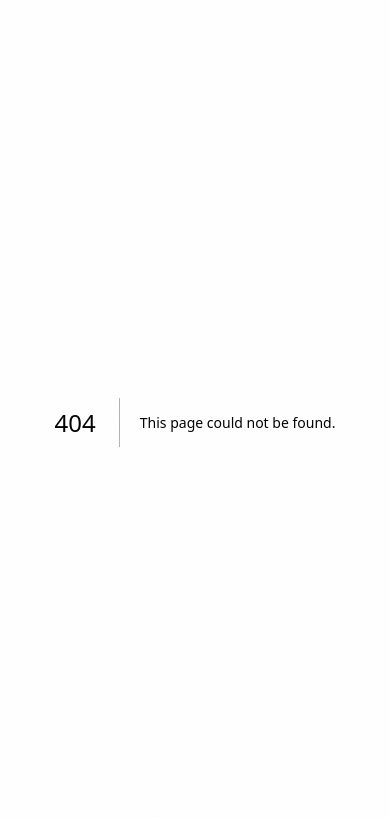
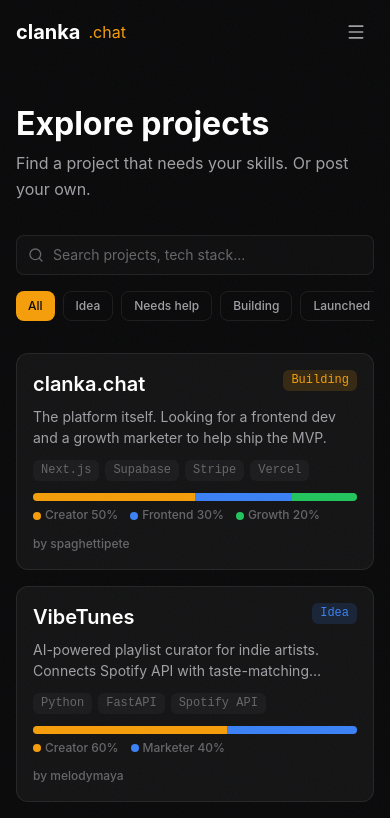
Before and after one commit to clanka-chat/ws-test-7-eED7Q-, a Next.js app: page /explore in a window 390 px wide. Before the commit this address had no page. Shown: the top 818 px of the page. Built offline with nearby package versions, Linux system fonts and the light colour scheme; a web font is replaced by a local one.

Commit message:
agent2: explore page with search, stage filter, responsive 3/2/1 card grid, mock data

```diff
--- /dev/null
+++ b/src/app/explore/page.tsx
@@ -0,0 +1,241 @@
+"use client";
+
+import { useState } from "react";
+import { Nav } from "@/components/Nav";
+import { Footer } from "@/components/Footer";
+import { ProjectCard } from "@/components/ProjectCard";
+import { Search } from "lucide-react";
+import type { Project, ProjectRole } from "../../../types/database";
+
+const STAGES = ["all", "idea", "needs-help", "building", "launched"] as const;
+
+const MOCK_PROJECTS: (Project & { roles: ProjectRole[]; creatorName: string })[] = [
+  {
+    id: "1",
+    slug: "clanka-chat-k8m2x4",
+    creator_id: "u1",
+    name: "clanka.chat",
+    description:
+      "The platform itself. Looking for a frontend dev and a growth marketer to help ship the MVP.",
+    stage: "building",
+    tech_stack: ["Next.js", "Supabase", "Stripe", "Vercel"],
+    business_model: "Platform fee (5%)",
+    domain_plan: null,
+    time_commitment: "20+ hrs/week",
+    timezone: "UTC-5",
+    is_public: true,
+    github_repo_name: null,
+    github_repo_full_name: null,
+    github_repo_url: null,
+    vercel_project_id: null,
+    vercel_deploy_hook_url: null,
+    live_url: null,
+    created_at: "2026-03-01T00:00:00Z",
+    updated_at: "2026-03-06T00:00:00Z",
+    roles: [
+      { id: "r1", project_id: "1", role_title: "Creator", role_type: "code", description: null, revenue_split: 50, filled: true, filled_by: "u1", created_at: "2026-03-01T00:00:00Z" },
+      { id: "r2", project_id: "1", role_title: "Frontend", role_type: "code", description: null, revenue_split: 30, filled: false, filled_by: null, created_at: "2026-03-01T00:00:00Z" },
+      { id: "r3", project_id: "1", role_title: "Growth", role_type: "marketing", description: null, revenue_split: 20, filled: false, filled_by: null, created_at: "2026-03-01T00:00:00Z" },
+    ],
+    creatorName: "spaghettipete",
+  },
+  {
+    id: "2",
+    slug: "vibetunes-p3r7n1",
+    creator_id: "u2",
+    name: "VibeTunes",
+    description:
+      "AI-powered playlist curator for indie artists. Connects Spotify API with taste-matching algorithms.",
+    stage: "idea",
+    tech_stack: ["Python", "FastAPI", "Spotify API"],
+    business_model: "Freemium",
+    domain_plan: null,
+    time_commitment: "10-15 hrs/week",
+    timezone: "UTC+1",
+    is_public: true,
+    github_repo_name: null,
+    github_repo_full_name: null,
+    github_repo_url: null,
+    vercel_project_id: null,
+    vercel_deploy_hook_url: null,
+    live_url: null,
+    created_at: "2026-03-02T00:00:00Z",
+    updated_at: "2026-03-05T00:00:00Z",
+    roles: [
+      { id: "r4", project_id: "2", role_title: "Creator", role_type: "code", description: null, revenue_split: 60, filled: true, filled_by: "u2", created_at: "2026-03-02T00:00:00Z" },
+      { id: "r5", project_id: "2", role_title: "Marketer", role_type: "marketing", description: null, revenue_split: 40, filled: false, filled_by: null, created_at: "2026-03-02T00:00:00Z" },
+    ],
+    creatorName: "melodymaya",
+  },
+  {
+    id: "3",
+    slug: "shipkit-w9d5j6",
+    creator_id: "u3",
+    name: "ShipKit",
+    description:
+      "Boilerplate generator for vibecoded apps. Pick your stack, get a deployable starter in 30 seconds.",
+    stage: "needs-help",
+    tech_stack: ["TypeScript", "CLI", "Templates"],
+    business_model: "One-time purchase",
+    domain_plan: null,
+    time_commitment: "15-20 hrs/week",
+    timezone: "UTC-8",
+    is_public: true,
+    github_repo_name: null,
+    github_repo_full_name: null,
+    github_repo_url: null,
+    vercel_project_id: null,
+    vercel_deploy_hook_url: null,
+    live_url: null,
+    created_at: "2026-03-03T00:00:00Z",
+    updated_at: "2026-03-06T00:00:00Z",
+    roles: [
+      { id: "r6", project_id: "3", role_title: "Creator", role_type: "code", description: null, revenue_split: 55, filled: true, filled_by: "u3", created_at: "2026-03-03T00:00:00Z" },
+      { id: "r7", project_id: "3", role_title: "Backend", role_type: "code", description: null, revenue_split: 45, filled: false, filled_by: null, created_at: "2026-03-03T00:00:00Z" },
+    ],
+    creatorName: "devdaniel",
+  },
+  {
+    id: "4",
+    slug: "pixelpay-m4k9q2",
+    creator_id: "u4",
+    name: "PixelPay",
+    description:
+      "Micropayment system for digital art. Creators get paid per view with crypto-backed microtransactions.",
+    stage: "launched",
+    tech_stack: ["React", "Node.js", "Stripe", "PostgreSQL"],
+    business_model: "Transaction fee",
+    domain_plan: null,
+    time_commitment: "5-10 hrs/week",
+    timezone: "UTC+0",
+    is_public: true,
+    github_repo_name: null,
+    github_repo_full_name: null,
+    github_repo_url: null,
+    vercel_project_id: null,
+    vercel_deploy_hook_url: null,
+    live_url: "https://pixelpay.vercel.app",
+    created_at: "2026-02-15T00:00:00Z",
+    updated_at: "2026-03-06T00:00:00Z",
+    roles: [
+      { id: "r8", project_id: "4", role_title: "Creator", role_type: "code", description: null, revenue_split: 50, filled: true, filled_by: "u4", created_at: "2026-02-15T00:00:00Z" },
+      { id: "r9", project_id: "4", role_title: "Designer", role_type: "design", description: null, revenue_split: 25, filled: true, filled_by: "u5", created_at: "2026-02-20T00:00:00Z" },
+      { id: "r10", project_id: "4", role_title: "Marketer", role_type: "marketing", description: null, revenue_split: 25, filled: true, filled_by: "u6", created_at: "2026-02-22T00:00:00Z" },
+    ],
+    creatorName: "artisanalice",
+  },
+  {
+    id: "5",
+    slug: "growthbot-x7n3v8",
+    creator_id: "u5",
+    name: "GrowthBot",
+    description:
+      "Automated social media scheduling with AI captions. Post once, reach everywhere.",
+    stage: "building",
+    tech_stack: ["Next.js", "OpenAI", "Twitter API", "Meta API"],
+    business_model: "SaaS subscription",
+    domain_plan: null,
+    time_commitment: "10-15 hrs/week",
+    timezone: "UTC-5",
+    is_public: true,
+    github_repo_name: null,
+    github_repo_full_name: null,
+    github_repo_url: null,
+    vercel_project_id: null,
+    vercel_deploy_hook_url: null,
+    live_url: null,
+    created_at: "2026-03-04T00:00:00Z",
+    updated_at: "2026-03-06T00:00:00Z",
+    roles: [
+      { id: "r11", project_id: "5", role_title: "Creator", role_type: "code", description: null, revenue_split: 60, filled: true, filled_by: "u5", created_at: "2026-03-04T00:00:00Z" },
+      { id: "r12", project_id: "5", role_title: "Marketing", role_type: "marketing", description: null, revenue_split: 40, filled: false, filled_by: null, created_at: "2026-03-04T00:00:00Z" },
+    ],
+    creatorName: "growthguru",
+  },
+];
+
+export default function ExplorePage() {
+  const [search, setSearch] = useState("");
+  const [stageFilter, setStageFilter] = useState<string>("all");
+
+  const filtered = MOCK_PROJECTS.filter((p) => {
+    const matchesSearch =
+      search === "" ||
+      p.name.toLowerCase().includes(search.toLowerCase()) ||
+      (p.description ?? "").toLowerCase().includes(search.toLowerCase()) ||
+      p.tech_stack.some((t) => t.toLowerCase().includes(search.toLowerCase()));
+    const matchesStage = stageFilter === "all" || p.stage === stageFilter;
+    return matchesSearch && matchesStage;
+  });
+
+  return (
+    <>
+      <Nav />
+      <main className="mx-auto max-w-6xl px-4 py-10">
+        <h1 className="text-h1 font-bold text-text-heading">Explore projects</h1>
+        <p className="mt-2 text-body text-text-secondary">
+          Find a project that needs your skills. Or post your own.
+        </p>
+
+        <div className="mt-8 flex flex-col gap-4 sm:flex-row sm:items-center">
+          <div className="relative flex-1">
+            <Search
+              size={16}
+              className="absolute left-3 top-1/2 -translate-y-1/2 text-text-muted"
+            />
+            <input
+              type="text"
+              placeholder="Search projects, tech stack..."
+              value={search}
+              onChange={(e) => setSearch(e.target.value)}
+              className="h-10 w-full rounded-md border border-border-default bg-bg-input pl-9 pr-4 text-small text-text-primary placeholder:text-text-muted focus:border-border-strong focus:outline-none focus:ring-1 focus:ring-accent"
+            />
+          </div>
+          <div className="flex gap-2 overflow-x-auto">
+            {STAGES.map((stage) => (
+              <button
+                key={stage}
+                type="button"
+                onClick={() => setStageFilter(stage)}
+                className={`cursor-pointer whitespace-nowrap rounded-md px-3 py-1.5 text-caption font-medium transition-colors duration-150 ${
+                  stageFilter === stage
+                    ? "bg-accent text-bg-base"
+                    : "border border-border-default text-text-secondary hover:text-text-primary"
+                }`}
+              >
+                {stage === "all"
+                  ? "All"
+                  : stage === "needs-help"
+                    ? "Needs help"
+                    : stage.charAt(0).toUpperCase() + stage.slice(1)}
+              </button>
+            ))}
+          </div>
+        </div>
+
+        {filtered.length > 0 ? (
+          <div className="mt-8 grid gap-4 sm:grid-cols-2 lg:grid-cols-3">
+            {filtered.map((p) => (
+              <ProjectCard
+                key={p.id}
+                project={p}
+                roles={p.roles}
+                creatorName={p.creatorName}
+              />
+            ))}
+          </div>
+        ) : (
+          <div className="mt-16 text-center">
+            <p className="text-body text-text-secondary">
+              No projects match your filters.
+            </p>
+            <p className="mt-2 text-small text-text-muted">
+              Try a different search or clear filters.
+            </p>
+          </div>
+        )}
+      </main>
+      <Footer />
+    </>
+  );
+}
```
